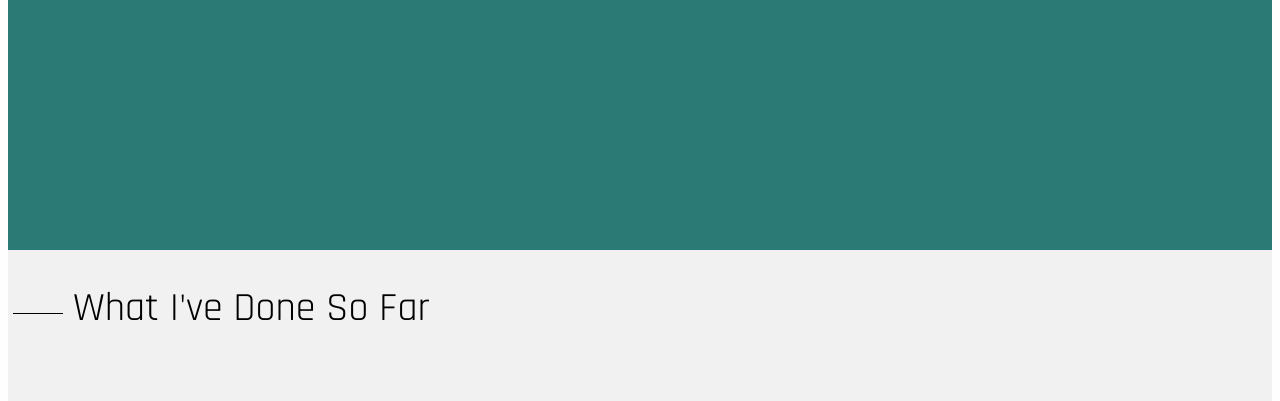
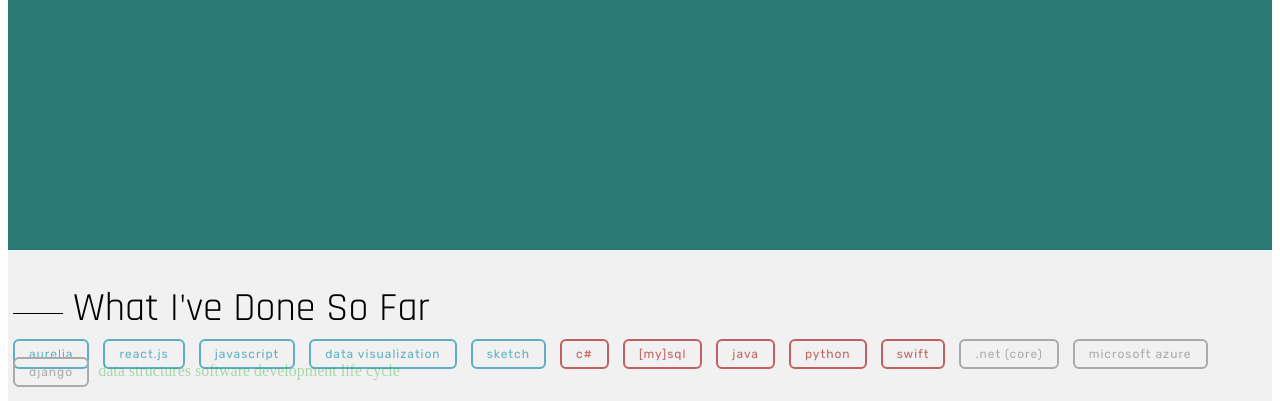
Before and after one commit to shirleykabir/shirleykabir.github.io, a plain HTML site: page index.html in a window 1280 px wide. Shown: the part 1244-1645 px from the top of the page. Drawn offline with nearby package versions, Linux system fonts and the light colour scheme; a web font is replaced by a local one.

Commit message:
update everything

```diff
--- a/index.html
+++ b/index.html
@@ -20,6 +20,9 @@
   <link href="https://fonts.googleapis.com/css?family=Roboto+Condensed:300,400,400i,700|Roboto:100,300,400,400i,500,700" rel="stylesheet">
   <link href="https://fonts.googleapis.com/css?family=Asap|Gudea|Karla|Playfair+Display|Rajdhani|Roboto+Mono" rel="stylesheet">
   <link href="https://fonts.googleapis.com/css?family=Bangers|Fugaz+One|Hind+Siliguri|Pathway+Gothic+One" rel="stylesheet">
+
+  <!-- // Rubik -->
+  <link href="https://fonts.googleapis.com/css?family=Rubik" rel="stylesheet">
 
   <!--[endif]---->
   <script>
@@ -64,6 +67,21 @@
     </div>
     <div id="what_i_do">
       <h2>What I've Done So Far</h2>
+      <frontend>aurelia</frontend>
+      <frontend>react.js</frontend>
+      <frontend>javascript</frontend>
+      <frontend>data visualization</frontend>
+      <frontend>sketch</frontend>
+      <backend>c#</backend>
+      <backend>[my]sql</backend>
+      <backend>java</backend>
+      <backend>python</backend>
+      <backend>swift</backend>
+      <development>.net (core)</development>
+      <development>microsoft azure</development>
+      <development>django</development>
+      <other>data structures</other>
+      <other>software development life cycle </other>
       <div id="where_to_go">
         <div class="where projects_link">
           <img src="static/img/logos/projects.svg">
--- a/static/css/min.css
+++ b/static/css/min.css
@@ -498,9 +498,10 @@ p#project {
   padding: 0px;
   line-height: 30px;
   margin-top: 20px;
-  margin:  0px;
+  margin: 0px;
   margin-top: 30px;
 }
+
 .desc h7 {
   font-family: 'qanelas_soft_demoultralight';
   font-size: 16px;
@@ -513,3 +514,65 @@ p#project {
   display: relative;
   padding-left: 700px;
 }
+
+/* skills */
+
+/* frontend {
+  font-family: "Rubik";
+  font-size: 12px;
+  text-transform: uppercase;
+  letter-spacing: 1px;
+  border-radius: 6px;
+  color: #ffffff;
+  height: 80px;
+  padding: 10px 20px;
+  text-transform: uppercase;
+  text-align: center;
+  margin: 0px 5px;
+  border-width: 3px;
+  background-image: linear-gradient(to right, #41a3b7d4 0%, #00a41950 100%);
+} */
+
+/* backend {
+  font-family: "Rubik";
+  font-size: 12px;
+  text-transform: uppercase;
+  letter-spacing: 1px;
+  border-radius: 6px;
+  color: #ffffff;
+  height: 80px;
+  padding: 10px 20px;
+  text-transform: uppercase;
+  text-align: center;
+  margin: 0px 5px;
+  border-width: 3px;
+  background-image: linear-gradient(to right, #b7ab4150 0%, #b74141d1 100%);
+} */
+
+development, frontend, backend {
+  font-family: "Rubik";
+  font-size: 12px;
+  text-transform: uppercase;
+  letter-spacing: 1px;
+  border-radius: 6px;
+  color: #aaa;
+  height: 80px;
+  padding: 6px 14px;
+  text-transform: lowercase;
+  text-align: center;
+  margin: 0px 5px;
+  border-width: 3px;
+  border: 2px solid #aaa;
+}
+frontend {
+  border-color: #41a3b7d4;
+  color: #41a3b7d4;
+}
+backend {
+  border-color: #b74141d1;
+  color: #b74141d1;
+}
+other {
+  border-color: #00a41950;
+  color: #00a41950;
+}
```
Also changed, not shown: 1 other file.
